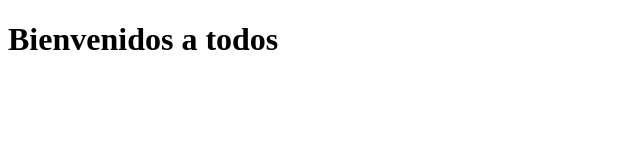
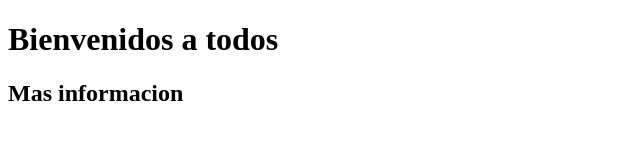
Before and after one commit to alejandro-lpz/proyectoPrueba, a plain HTML site: page index.html in a window 1280 px wide. Shown: the whole page, without its empty margins (0-640 px from the left). Drawn offline with Linux system fonts and the light colour scheme.

Commit message:
Se agrego h2

```diff
--- a/index.html
+++ b/index.html
@@ -5,5 +5,6 @@
 </head>
 <body>
 <h1>Bienvenidos a todos</h1>
+<h2>Mas informacion</h2>
 </body>
 </html>
```
